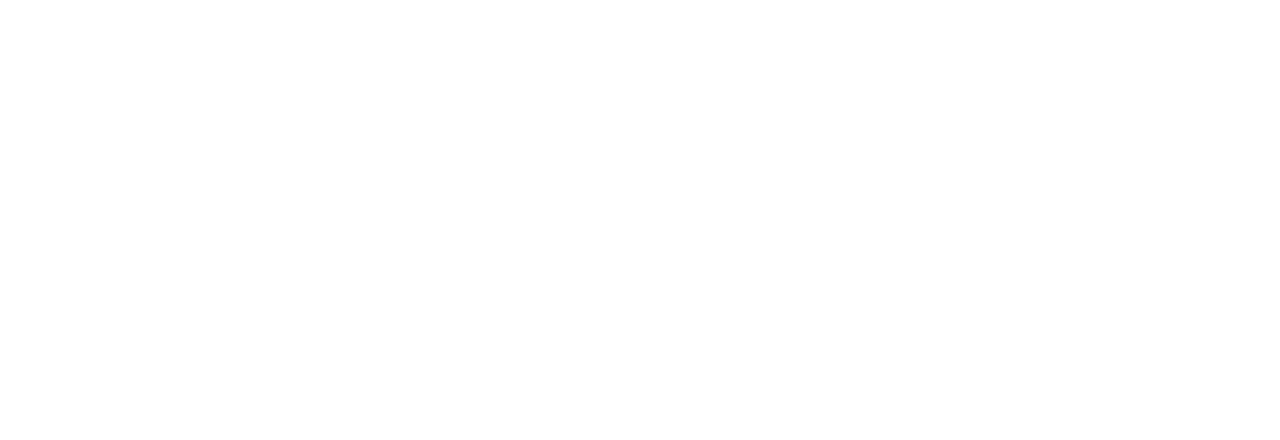
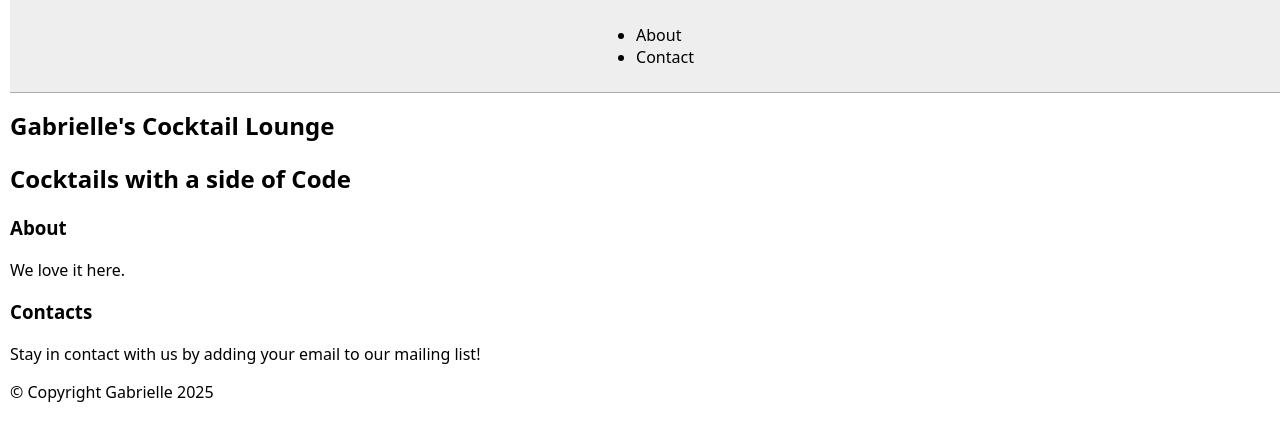
Before and after one commit to ellejacobs/my-portfolio, a plain HTML site: page index.html in a window 1280 px wide. Drawn offline with Linux system fonts and the light colour scheme.

Commit message:
Initial Commit

```diff
--- a/index.html
+++ b/index.html
@@ -5,9 +5,25 @@
     <meta name="viewport" content="width=device-width, initial-scale=1.0" />
     <meta http-equiv="X-UA-Compatible" content="ie=edge" />
     <link rel="stylesheet" href="styles.css">
-    <title>Document</title>
+    <title>Gabrielle Jacobs's Cocktail Lounge</title>
   </head>
   <body>
-
+    <nav>
+      <ul>
+        <li>About</li>
+        <li>Contact</li>
+      </ul>
+    </nav>
+<h1>Gabrielle's Cocktail Lounge</h1>
+<h2>Cocktails with a side of Code</h2>
+  <section>
+    <h3>About</h3>
+    <p>We love it here.</p>
+ </section>
+ <section>
+  <h3>Contacts</h3>
+  <p>Stay in contact with us by adding your email to our mailing list!</p>
+  </section>
+  <footer>&copy; Copyright Gabrielle 2025</footer>
   </body>
 </html>
```
